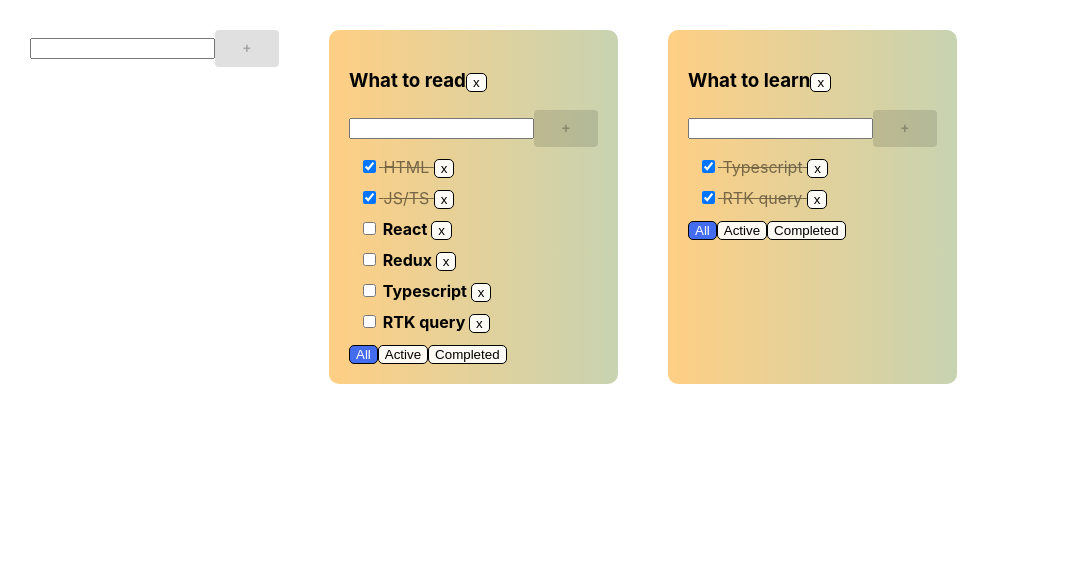
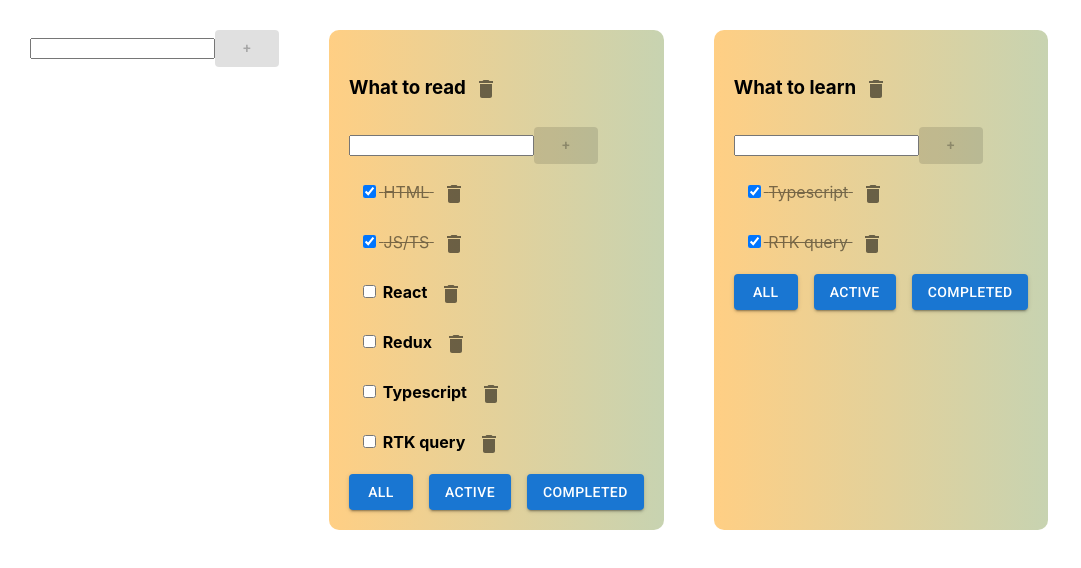
Before and after one commit to 0lgaP1/todolist, a React (Create React App) app in the folder 1-todolist/: page / in a window 1280 px wide. Shown: the top 568 px of the page, without its empty margins (0-1081 px from the left). Built offline with nearby package versions, Linux system fonts and the light colour scheme.

Commit message:
MUI for buttons, delete icon

```diff
--- a/1-todolist/src/AddItemForm.tsx
+++ b/1-todolist/src/AddItemForm.tsx
@@ -1,5 +1,5 @@
 import React, {ChangeEvent, KeyboardEvent, useState} from "react";
-import {Button} from "@mui/material";
+import {Button} from "./Button";
 
 
 export type AddTodoListPropsType = {
@@ -35,12 +35,10 @@ export function AddItemForm(props: AddTodoListPropsType) {
                onChange={changeTaskTitleHandler}
                onKeyUp={addTaskOnKeyUpHandler}/>
         <Button
-                    variant="contained"
-                    color="primary"
-                    onClickHandler={addTaskHandler}
-                    disabled={isAddBtnDisabled}>
-        +
-    </Button>
+                    title={"+"}
+                    onClick={addTaskHandler}
+                    disabled={isAddBtnDisabled}
+        />
         {taskTitle.length > 10 && taskTitle.length <= 15 ? (
             <div>Use not more than 10 characters</div>
         ) : taskTitle.length > 15 ? (
--- a/1-todolist/src/Button.tsx
+++ b/1-todolist/src/Button.tsx
@@ -1,34 +1,22 @@
 import React from 'react';
-import styled from "styled-components"
+import { Button as MuiButton } from "@mui/material";
 
-// const StyledBtn = styled.button`
-    //background-color: #a1b433;
-    //color: #000000;
-    //cursor: pointer;
-    //border-radius: 5px;
-    //gap: 8px;
-    //border: 1px solid rgb(0, 0, 0);
-    //box-shadow: none;
-    //
-    //&:hover {
-    //    background-color: #436cef;
-    //}
-    //
-    //&:disabled {
-    //    background-color: #ccc;
-    //}
-// `
 type ButtonPropsType = {
     title: string
-    onClickHandler?: () => void
+    onClick?: () => void
     disabled?: boolean
     classes?: string
 }
-export const Button = ({title, onClickHandler, disabled, classes}: ButtonPropsType) => {
+export const Button = ({title, onClick, disabled, classes}: ButtonPropsType) => {
     return (
-            <button
-                onClick={onClickHandler}
+            <MuiButton
+                onClick={onClick}
                 disabled={disabled}
-                className={classes}>{title}</button>
-    );
+                className={classes}
+                variant="contained"
+                color="primary"
+
+                >
+                {title}
+            </MuiButton>    );
 };
--- a/1-todolist/src/Todolist.tsx
+++ b/1-todolist/src/Todolist.tsx
@@ -1,8 +1,11 @@
 import React, {ChangeEvent} from 'react';
 import {Button} from "./Button";
+import {Box} from "@mui/material";
 import {FilterValuesType, TaskType} from "./App";
 import {AddItemForm} from "./AddItemForm";
 import {EditableSpan} from "./EditableSpan";
+import IconButton from "@mui/material/IconButton";
+import DeleteIcon from "@mui/icons-material/Delete"
 
 export type TodoListPropsType = {
     title: string
@@ -69,9 +72,9 @@ export function Todolist(props: TodoListPropsType) {
                                 onChange={changeTaskStatusHandler}/>
                             {/*<span className={task.isDone ? "task-done" : "task"}>{task.title}</span>*/}
                             <EditableSpan title={task.title} onChange={changeTaskTitleHandler} isDone={task.isDone}/>
-                            <Button
-                                title="x"
-                                onClickHandler={removeTaskHandler}/>
+                            <IconButton onClick={removeTaskHandler} >
+                                <DeleteIcon />
+                            </IconButton>
                         </li>
                     )
                 })}
@@ -81,25 +84,27 @@ export function Todolist(props: TodoListPropsType) {
         <div className="todolist">
             <div className={"todolist-title-container"}>
                 <h3>{title}
-                    <button onClick={removeTodolist}>x</button>
+                    <IconButton onClick={removeTodolist}>
+                        <DeleteIcon />
+                    </IconButton>
                 </h3>
             </div>
             <AddItemForm addItem={addTask}/>
             {taskList}
-            <div>
+            <Box display={"flex"} gap={2}>
                 <Button
                     title={'All'}
-                    onClickHandler={onAllClickHandler}
+                    onClick={onAllClickHandler}
                     classes={props.filter === "all" ? "btn-filter-active" : ""}/>
                 <Button
                     title={'Active'}
-                    onClickHandler={onActiveClickHandler}
+                    onClick={onActiveClickHandler}
                     classes={props.filter === "active" ? "btn-filter-active" : ""}/>
                 <Button
                     title={'Completed'}
-                    onClickHandler={onCompletedClickHandler}
+                    onClick={onCompletedClickHandler}
                     classes={props.filter === "completed" ? "btn-filter-active" : ""}/>
-            </div>
+            </Box>
         </div>
     )
 }
```
Also changed, not shown: 1-todolist/src/TodolistWithRef.tsx (+4 -4 lines).
